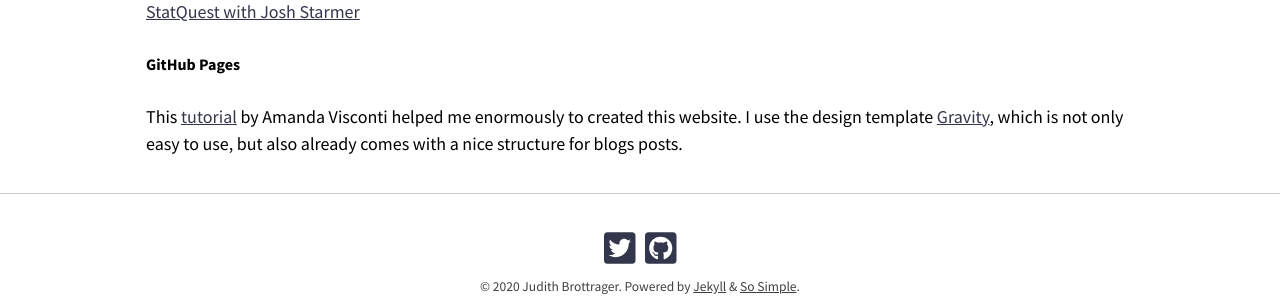
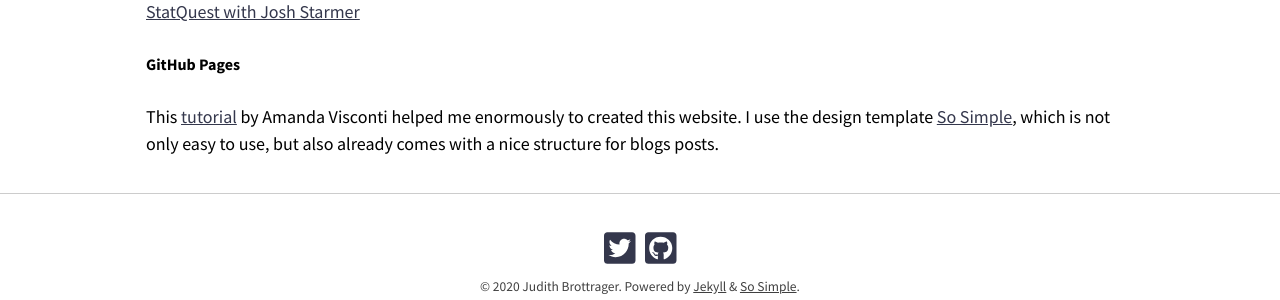
Before and after one commit to jbrottrager/jb, a Jekyll site: the page built from links.md, in a window 1280 px wide. Shown: the part 906-1206 px from the top of the page. Built offline with Jekyll 4.4.1, drawn with Linux system fonts in a browser that asks for light colours; nearby versions of some CDN libraries.

Commit message:
Update links.md

```diff
--- a/links.md
+++ b/links.md
@@ -28,4 +28,4 @@ In general, [Machine Learning Mastery](https://machinelearningmastery.com/) is a
 ##### Machine Learning
 {% endcomment %}
 ##### GitHub Pages
-This [tutorial](https://programminghistorian.org/en/lessons/building-static-sites-with-jekyll-github-pages) by Amanda Visconti helped me enormously to created this website. I use the design template [Gravity](https://github.com/hemangsk/Gravity), which is not only easy to use, but also already comes with a nice structure for blogs posts.
+This [tutorial](https://programminghistorian.org/en/lessons/building-static-sites-with-jekyll-github-pages) by Amanda Visconti helped me enormously to created this website. I use the design template [So Simple](https://github.com/mmistakes/so-simple-theme), which is not only easy to use, but also already comes with a nice structure for blogs posts.
```
